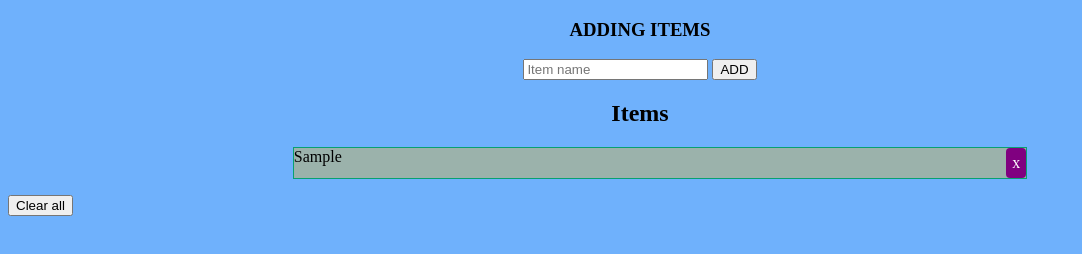
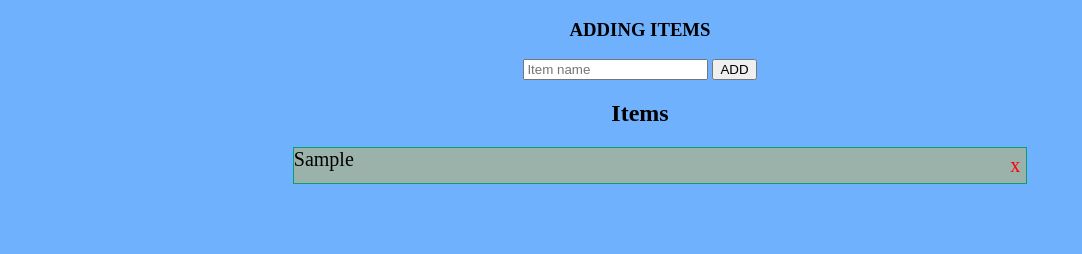
Before and after one commit to ssingh55/mount_blue_3, a plain HTML site: page index.html in a window 1280 px wide. Both pictures are taken after typing "Sample" into the empty fields and a click on the button "ADD". Shown: the whole page, without its empty margins (0-1082 px from the left). Drawn offline with Linux system fonts and the light colour scheme.

Commit message:
add and delete nearlt dine

```diff
--- a/index.html
+++ b/index.html
@@ -35,7 +35,7 @@
 
 
         </ul>
-        <button>Clear all</button>
+        <!-- <button class="clear">Clear all</button> -->
         </div>
 
     </div>
--- a/style.css
+++ b/style.css
@@ -1,14 +1,5 @@
 body{
 	background: #6fb1fc;
-}
-
-.delete {
-    /*background: red;*/
-    background: purple;
-    padding: 6px;
-    border-radius: 4px;
-    cursor: pointer;
-    color: white;
 }
 
 .list-item{
@@ -49,6 +40,11 @@ li{
 	border: 1px solid #08a072;
 	justify-content: space-between;
 	background-color: #9bb2ab;
+	font-size: 20px;
+	font-weight: 500;
+}
+.box-design:focus{
+	box-shadow: 5px 10px red;
 }
 
 input[type="checkbox"]{
@@ -59,7 +55,13 @@ input[type="checkbox"]{
 	margin-right: 50px;
 }
 .delete{
-	text-align: end;
+	/*text-align: end;*/
+    /*background: purple;*/
+    padding: 6px;
+    border-radius: 4px;
+    cursor: pointer;
+    color: red;
+    font-size: 20px;
 }
 
 .strike:checked + label{
```
Also changed, not shown: app.js (+10 -0 lines).
